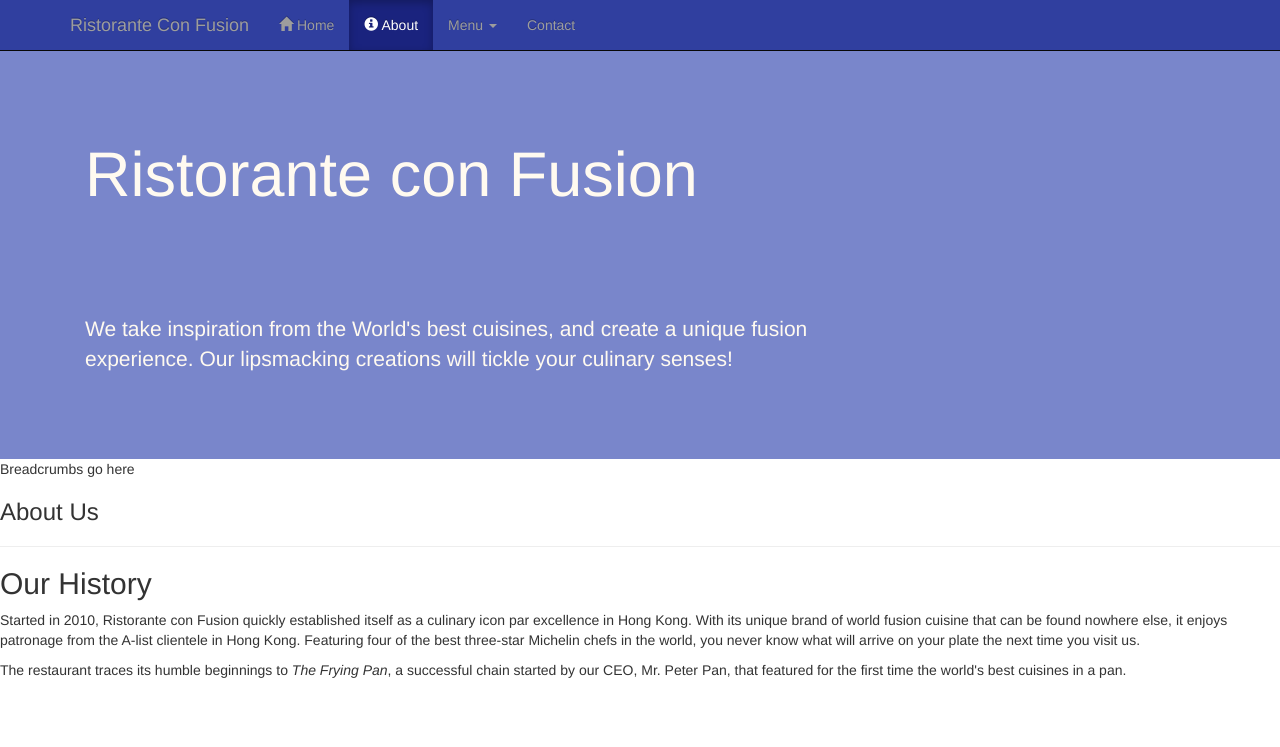
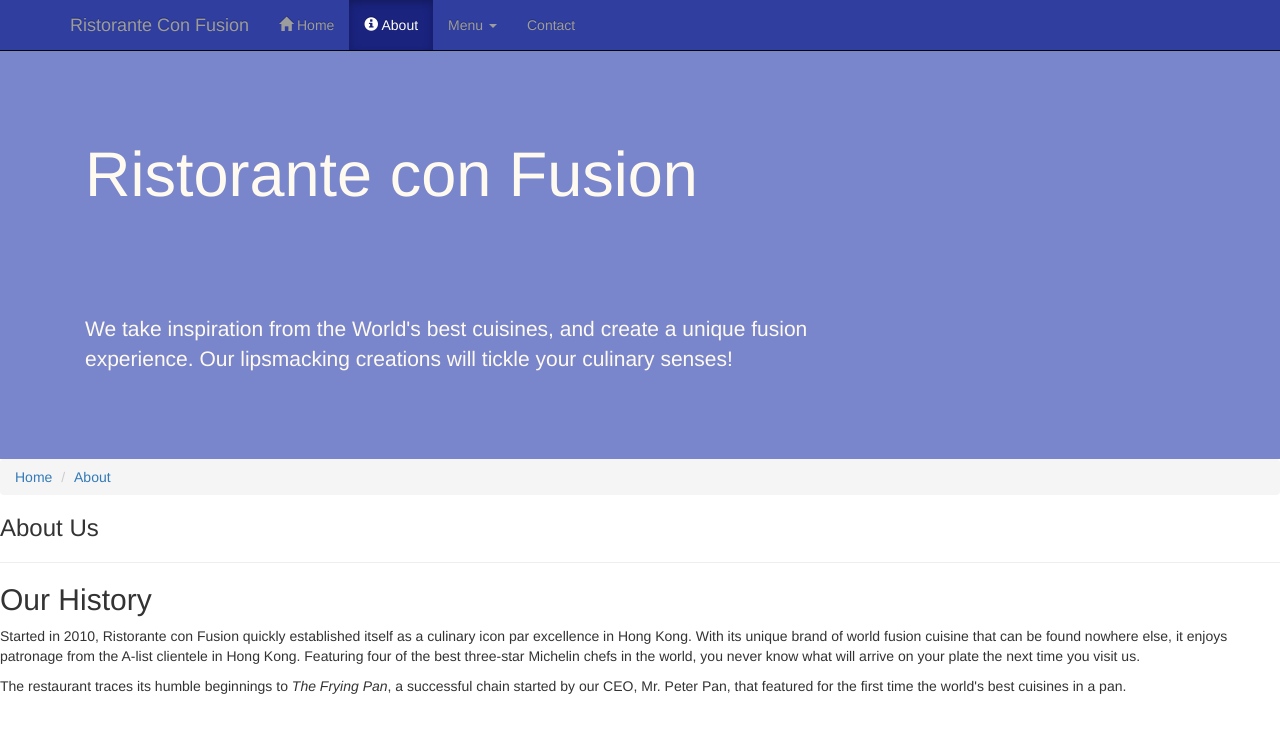
Before and after one commit to Ronaq13/BootStrap_work, a plain HTML site: page aboutus.html in a window 1280 px wide. Shown: the top 747 px of the page. Drawn offline with nearby package versions, Linux system fonts and the light colour scheme.

Commit message:
changed name about.html to aboutus.html

```diff
--- a/about.html
+++ b/aboutus.html
@@ -38,7 +38,7 @@
             <div id="navbar" class="navbar-collapse collapse">
                 <ul class="nav navbar-nav">
                     <li><a href="index.html"><span class="glyphicon glyphicon-home" aria-hidden="true"></span> Home</a></li>
-                    <li class="active"><a href="#"><span class="glyphicon glyphicon-info-sign" aria-hidden="true"></span> About</a></li>
+                    <li class="active"><a href="aboutus.html"><span class="glyphicon glyphicon-info-sign" aria-hidden="true"></span> About</a></li>
                     <li class="dropdown">
                         <a href="#" class="dropdown-toggle" data-toggle="dropdown"
                          role="button" aria-haspopup="true" aria-expanded="false">
@@ -79,7 +79,11 @@
     <div>
         <div>
             <div>
-                Breadcrumbs go here
+             <!--   Breadcrumbs go here       -->
+                    <ol class="breadcrumb">
+                    <li><a href="index.html">Home</a></li>
+                    <li><a href="aboutus.html">About</a></li>
+                    </ol>
             </div>
             <div>
                <h3>About Us</h3>
```
Also changed, not shown: index.html (+1 -1 lines).
